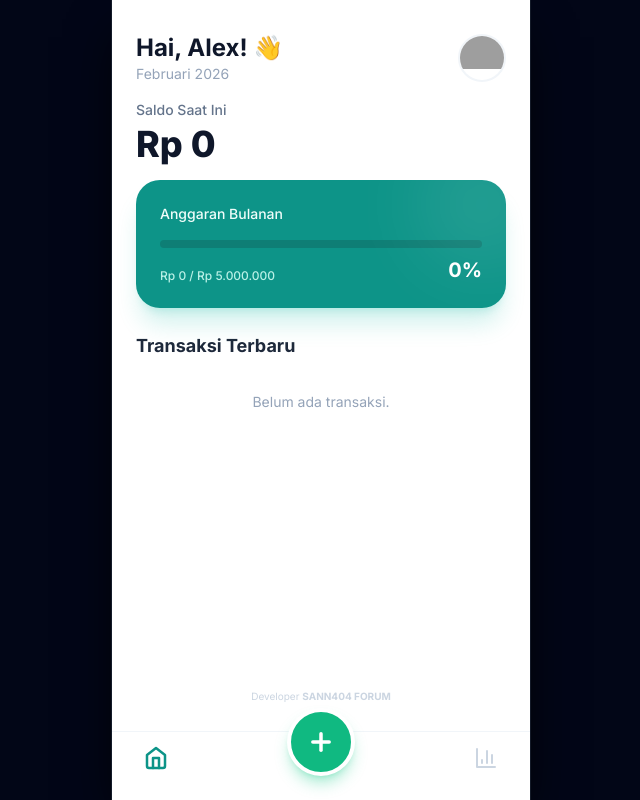
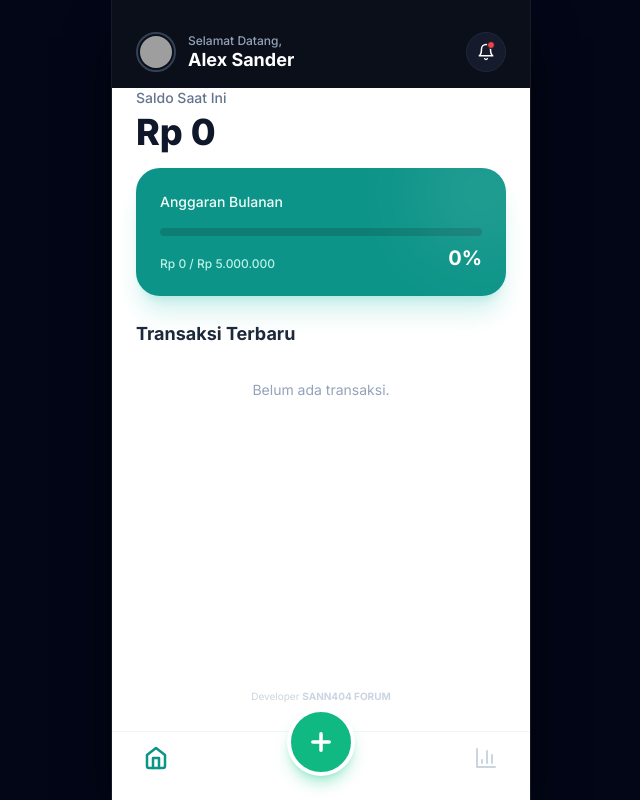
Before and after one commit to sanzzyproject/Finance-tracker-, a Next.js app: page / in a window 1280 px wide. Shown: the whole page, without its empty margins (319-959 px from the left). Built offline with nearby package versions, Linux system fonts and the light colour scheme; grey boxes are pictures that could not be loaded.

Commit message:
Update Header.tsx

```diff
--- a/components/Header.tsx
+++ b/components/Header.tsx
@@ -1,22 +1,29 @@
 import Image from 'next/image';
+import { Bell } from 'lucide-react';
 
 export default function Header() {
-  const today = new Date().toLocaleDateString('id-ID', { month: 'long', year: 'numeric' });
+  return (
+    <div className="flex justify-between items-center px-6 pt-8 pb-4 bg-[#0B0F19]">
+      <div className="flex items-center gap-3">
+        <div className="w-10 h-10 rounded-full overflow-hidden border-2 border-slate-700 p-0.5">
+          <Image
+            src="https://images.unsplash.com/photo-1535713875002-d1d0cf377fde?auto=format&fit=crop&w=150&h=150"
+            alt="Profile"
+            width={40}
+            height={40}
+            className="rounded-full object-cover w-full h-full"
+          />
+        </div>
+        <div>
+          <p className="text-slate-400 text-xs font-medium">Selamat Datang,</p>
+          <h1 className="text-lg font-bold text-white leading-tight">Alex Sander</h1>
+        </div>
+      </div>
 
-  return (
-    <div className="flex justify-between items-center px-6 pt-8 pb-4 bg-white">
-      <div>
-        <h1 className="text-2xl font-bold text-slate-900">Hai, Alex! 👋</h1>
-        <p className="text-slate-400 text-sm">{today}</p>
-      </div>
-      <div className="w-12 h-12 rounded-full overflow-hidden border-2 border-slate-100">
-        <Image
-          src="https://images.unsplash.com/photo-1535713875002-d1d0cf377fde?auto=format&fit=crop&w=150&h=150"
-          alt="Profile"
-          width={48}
-          height={48}
-        />
-      </div>
+      <button className="p-2.5 bg-[#151A2D] rounded-full text-white border border-slate-800 hover:bg-slate-800 transition relative">
+        <Bell size={18} />
+        <span className="absolute top-2 right-2.5 w-2 h-2 bg-red-500 rounded-full border border-[#151A2D]"></span>
+      </button>
     </div>
   );
 }
```
